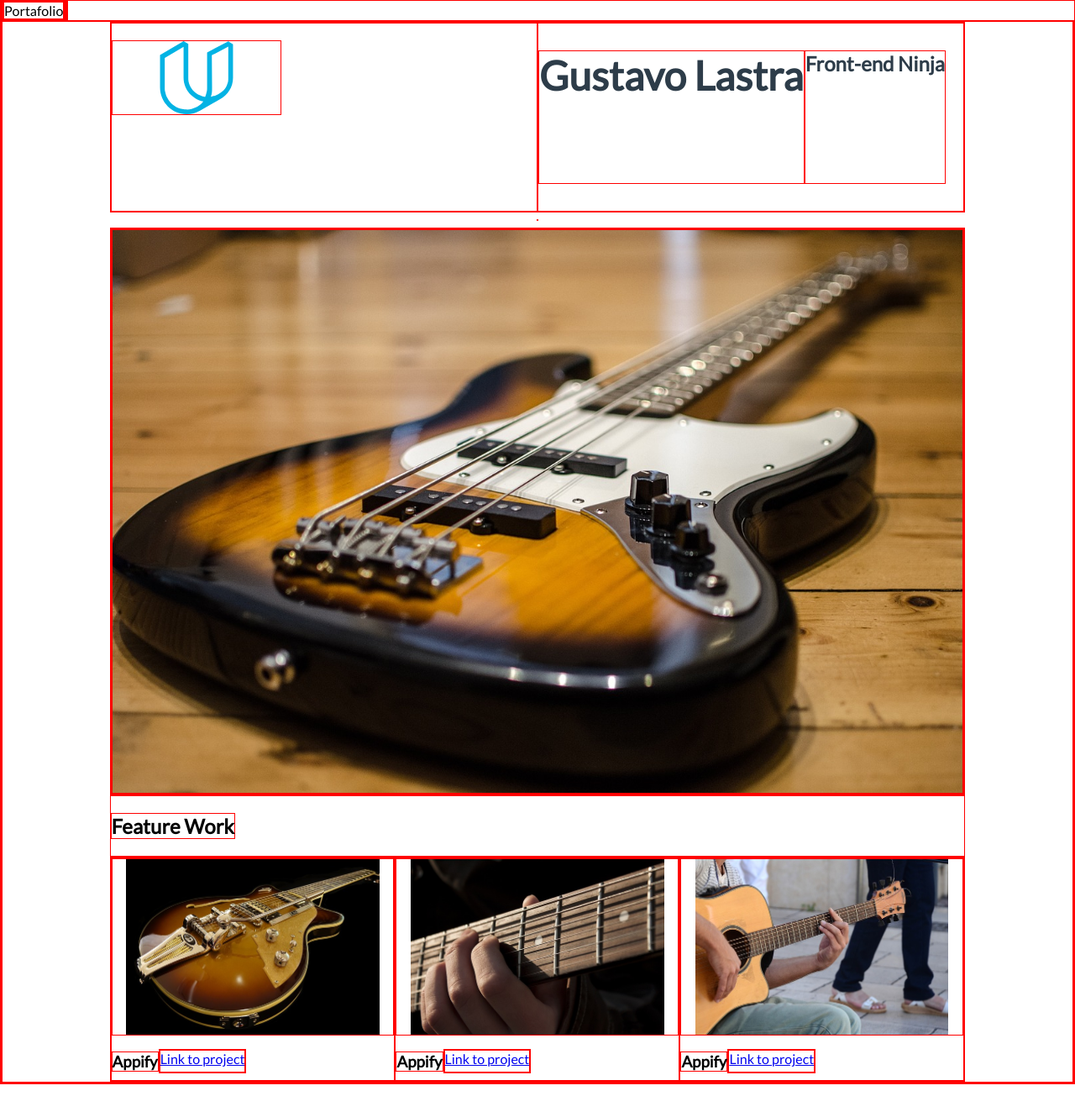
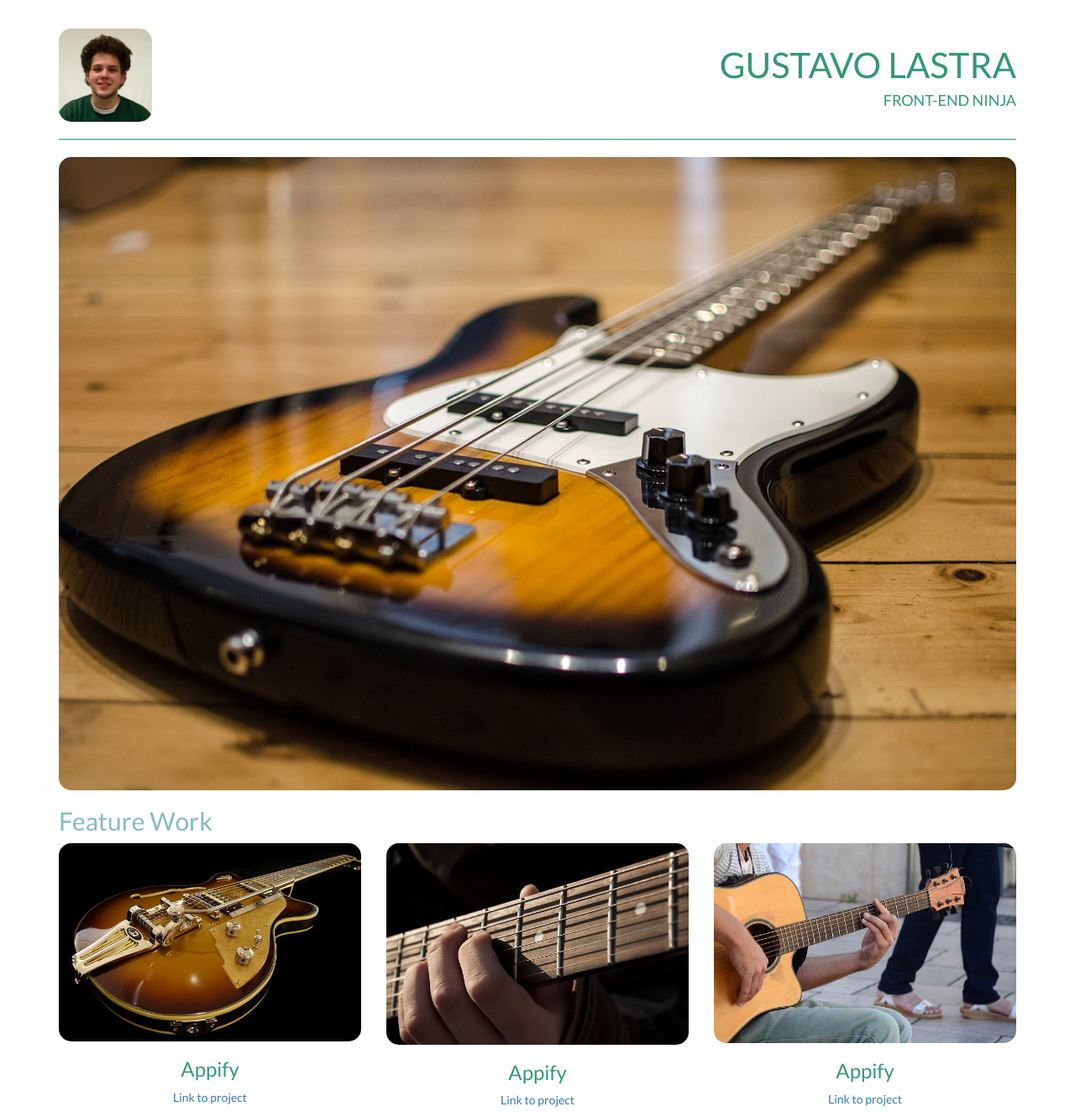
Before and after one commit to GustavoLastra/Portafolio, a plain HTML site: page index.html in a window 1280 px wide. Shown: the whole page at 84% size. Before the commit the page ends 1291 px from the top, so only its background shows below. Drawn offline with Linux system fonts and the light colour scheme.

Commit message:
Deleting stuff

```diff
--- a/index.html
+++ b/index.html
@@ -1,48 +1,53 @@
 <!DOCTYPE html>
-<html>
+<html lang="en">
   <head>
     <meta charset="utf-8">
+    <meta http-equiv="X-UA-Compatible" content="IE=edge">
+    <meta name="viewport" content="width=device-width, initial-scale=1">
     <title>Portafolio</title>
-    <link rel="stylesheet" href="style/style.css">
+    <link rel="stylesheet" href="css/bootstrap.css">
+    <link rel="stylesheet" href="css/styles.css">
     <link href="https://fonts.googleapis.com/css?family=Lato" rel="stylesheet">
   </head>
   <body>
   <!--Row 0 header-->
         <div class="container">
-          <div class="row">
-            <div class="col-6 abajo">
-              <img class="ulogo" alt="ulogo" src="img/UdacityLogo.svg">
+          <div class="row firstrow">
+            <div class="col-md-6">
+              <img class="Gus img-responsive" alt="My Foto" src="img/Gustavo.jpg">
             </div>
-            <div class="col-6 derecha fontpersonal">
-              <h1>Gustavo Lastra</h1>
+            <div class="col-md-6 text-right text-uppercase">
+              <h1 class="text-thin title-super">Gustavo Lastra</h1>
               <h4>Front-end Ninja</h4>
             </div>
           </div>
           <hr>
     <!--Row 1 Favorite Project-->
           <div class="row">
-            <div class="col-12">
-              <img  src="img/bass-guitar.jpg"  alt="BG">
+            <div class="col-md-12">
+              <img class ="img-responsive img-rounded" src="img/bass-guitar.jpg"  alt="BG">
             </div>
           </div>
     <!--Row 2 mini header-->
           <div class="row">
-            <h2>Feature Work</h2>
+            <div class="col-md-12">
+              <h2 class="text-features">Feature Work</h2>
+            </div>
           </div>
     <!--Row 3 more projects-->
-          <div class="row ">
-            <div class="col-4">
-                <img src="img/yplayer.jpg" class="img-responsive ">
+          <div class="row text-center">
+            <div class="col-md-4">
+                <img src="img/yplayer.jpg" class="img-responsive img-rounded " >
                 <h3>Appify</h3>
                 <p><a href="http://github.com/">Link to project</a></p>
             </div>
-            <div class="col-4">
-                <img src="img/fplayer.jpg" class="img-responsive ">
+            <div class="col-md-4">
+                <img src="img/fplayer.jpg" class="img-responsive img-rounded " >
                 <h3>Appify</h3>
                 <p><a href="http://github.com/">Link to project</a></p>
             </div>
-            <div class="col-4">
-                <img src="img/gplayer.jpg" class="img-responsive ">
+            <div class="col-md-4">
+                <img src="img/gplayer.jpg" class="img-responsive img-rounded ">
                 <h3>Appify</h3>
                 <p><a href="http://github.com/">Link to project</a></p>
             </div>
--- a/style/style.css
+++ /dev/null
@@ -1,115 +0,0 @@
-*{
-    font-family: 'Lato', sans-serif;
-    border: 1px solid red !important;
-}
-
-*{
-    -webkit-box-sizing: border-box;
-    -moz-box-sizing: border-box;
-    -ms-box-sizing: border-box;
-    box-sizing: border-box;
-    display: flex;
-    flex-wrap: wrap;
-
-}
-hr {
-  color: #7d97ad
-}
-img {
-  max-width:100%;
-  max-height:100%;
-}
-
-.derecha {
-  text-align:right;
-}
-.ulogo {
-  margin-top: 4%;
-  width: 40%;
-  height: 40%;
-}
-.fontpersonal {
-  color: #2d3c49;
-  font-size:150%;
-}
-
-body {
-  margin: 0;
-}
-.container {
-  padding-right: 10%;
-  padding-left: 10%;
-  margin-right: auto;
-  margin-left: auto;
-
-
-
-
-}
-
-.row {
-    width: 100%;
-    display: flex;
-
-}
-
-.col-1 {
-    width: 8.33%;
-}
-
-.col-2 {
-    width: 16.66%;
-}
-
-.col-3 {
-    width: 25%;
-}
-
-.col-4 {
-    width: 33.33%;
-}
-
-.col-5 {
-    width: 41.66%;
-}
-
-.col-6 {
-    width: 50%;
-}
-
-.col-7 {
-    width: 58.33%;
-}
-
-.col-8 {
-    width: 66.66%;
-}
-
-.col-9 {
-    width: 75%;
-}
-
-.col-10 {
-    width: 83.33%;
-}
-
-.col-11 {
-    width: 91.66%;
-}
-
-.col-12 {
-    width: 100%;
-}
-.img-responsive {
-  display: block;
-  padding-right: 5%;
-  padding-left: 5%;
-  margin-right: auto;
-  margin-left: auto;
-  width: 100% !important;
-  height: 80%;
-
-
-
-
-}
```
Also changed, not shown: indexBoot.html (deleted, +0 -57 lines).
